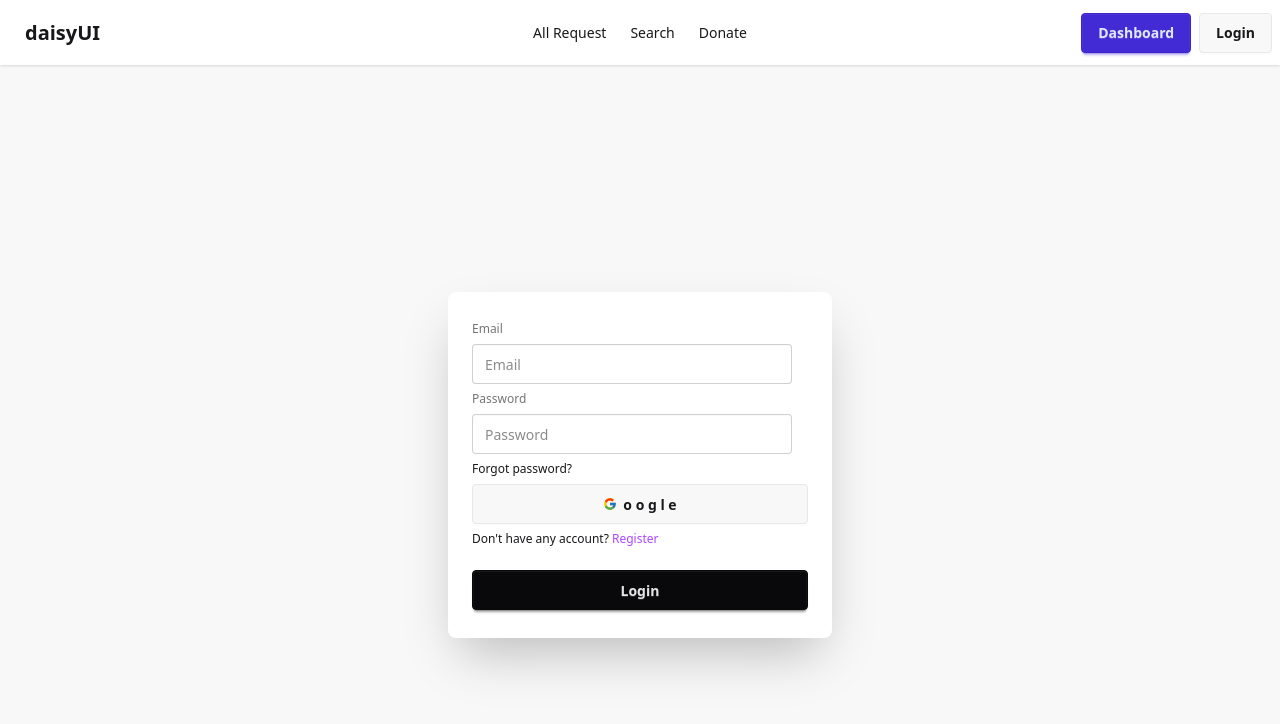
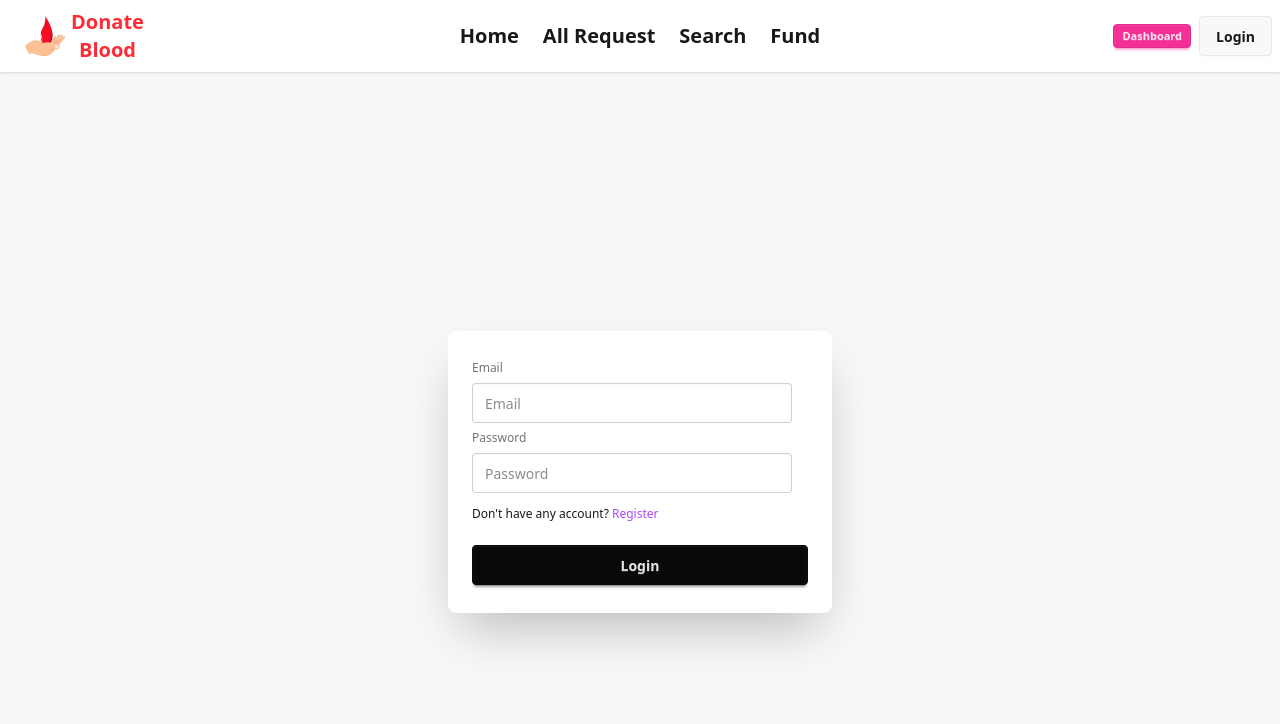
Before and after one commit to tonmoy-20/A-eleven-client-Side, a React (Vite) app: page /login in a window 1280 px wide. Shown: the top 724 px of the page. Built offline with nearby package versions, Linux system fonts and the light colour scheme; no server answers.

Commit message:
navbar correction

```diff
--- a/src/components/Navbar.jsx
+++ b/src/components/Navbar.jsx
@@ -3,7 +3,7 @@ import { Link } from "react-router";
 import { AuthContext } from "../Provider/AuthProvider";
 import { signOut } from "firebase/auth";
 import auth from "../firebase/firebase.config";
-
+import logo from "../assets/logo.png";
 const Navbar = () => {
   const { user } = useContext(AuthContext);
 
@@ -36,6 +36,9 @@ const Navbar = () => {
             className="menu menu-sm dropdown-content bg-base-100 rounded-box z-1 mt-3 w-52 p-2 shadow"
           >
             <li>
+              <Link to={"/"}>Home </Link>
+            </li>
+            <li>
               <Link>All Request </Link>
             </li>
             <li>
@@ -46,10 +49,16 @@ const Navbar = () => {
             </li>
           </ul>
         </div>
-        <a className="btn btn-ghost text-xl">daisyUI</a>
+        <Link to={"/"} className="btn btn-ghost text-xl text-red-500 font-bold">
+          <img className="w-10 h-10" src={logo} alt="" />
+          Donate <br /> Blood
+        </Link>
       </div>
       <div className="navbar-center hidden lg:flex">
-        <ul className="menu menu-horizontal px-1">
+        <ul className="menu menu-horizontal px-1 text-xl font-semibold ">
+          <li>
+            <Link to={"/"}>Home </Link>
+          </li>
           <li>
             <Link>All Request </Link>
           </li>
@@ -57,18 +66,25 @@ const Navbar = () => {
             <Link to={"/search-request"}>Search </Link>
           </li>
           <li>
-            <Link to={"/donate"}>Donate </Link>
+            <Link to={"/donate"}>Fund </Link>
           </li>
         </ul>
       </div>
       <div className="navbar-end">
-        <Link to={"/dashboard"} className="btn btn-primary mr-2">
+        <Link to={"/dashboard"} className="btn btn-secondary btn-xs mr-2">
           Dashboard
         </Link>
         {user ? (
-          <button onClick={logout} className="btn">
-            Logout
-          </button>
+          <>
+            <img
+              src={user?.photoURL}
+              alt="User Avatar"
+              className="w-10 h-10 rounded-full border border-gray-300"
+            />
+            <button onClick={logout} className="btn ml-2">
+              Logout
+            </button>
+          </>
         ) : (
           <Link to="/login" className="btn">
             Login
--- a/src/pages/Donate/Donate.jsx
+++ b/src/pages/Donate/Donate.jsx
@@ -39,7 +39,7 @@ const Donate = () => {
           placeholder="Type here"
           className="input"
         />
-        <button className="btn btn-primary" type="submit">
+        <button className="btn btn-accent text-white" type="submit">
           Donate
         </button>
       </form>
--- a/src/pages/Login.jsx
+++ b/src/pages/Login.jsx
@@ -3,14 +3,16 @@ import React, { useContext, useState } from "react";
 import { Link, useLocation, useNavigate } from "react-router";
 import { AuthContext } from "../Provider/AuthProvider";
 import auth from "../firebase/firebase.config";
-import { FcGoogle } from "react-icons/fc";
+// import { FcGoogle } from "react-icons/fc";
 import toast, { Toaster } from "react-hot-toast";
 
 const Login = () => {
-  const { setUser, handleGoogleSignIn } = useContext(AuthContext);
+  // const { setUser, handleGoogleSignIn } = useContext(AuthContext);
+  const { setUser } = useContext(AuthContext);
   const location = useLocation();
   const navigate = useNavigate();
-  const [email, setEmail] = useState("");
+  // const [email, setEmail] = useState("");
+  const [setEmail] = useState("");
 
   const handleSubmit = (e) => {
     e.preventDefault();
@@ -29,19 +31,19 @@ const Login = () => {
       });
   };
 
-  const googleSignIn = () => {
-    handleGoogleSignIn()
-      .then((result) => {
-        const user = result.user;
-        setUser(user);
-        navigate(location.state ? location.state : "/");
-      })
-      .catch((err) => console.log(err));
-  };
+  // const googleSignIn = () => {
+  //   handleGoogleSignIn()
+  //     .then((result) => {
+  //       const user = result.user;
+  //       setUser(user);
+  //       navigate(location.state ? location.state : "/");
+  //     })
+  //     .catch((err) => console.log(err));
+  // };
 
-  const handleForget = () => {
-    navigate(`/forget/${email}`);
-  };
+  // const handleForget = () => {
+  //   navigate(`/forget/${email}`);
+  // };
 
   return (
     <div>
@@ -67,13 +69,13 @@ const Login = () => {
                   placeholder="Password"
                 />
                 <div>
-                  <button onClick={handleForget} className="link link-hover">
+                  {/* <button onClick={handleForget} className="link link-hover">
                     Forgot password?
-                  </button>
+                  </button> */}
                 </div>
-                <button onClick={googleSignIn} className="btn  ">
+                {/* <button onClick={googleSignIn} className="btn  ">
                   <FcGoogle />o o g l e
-                </button>
+                </button> */}
                 <div>
                   <span>Don't have any account? </span>
                   <Link className="text-purple-500 font-medium" to="/signup">
--- a/src/pages/Register.jsx
+++ b/src/pages/Register.jsx
@@ -3,13 +3,13 @@ import { Link } from "react-router";
 import { AuthContext } from "../Provider/AuthProvider";
 import { updateProfile } from "firebase/auth";
 import auth from "../firebase/firebase.config";
-import { FcGoogle } from "react-icons/fc";
+// import { FcGoogle } from "react-icons/fc";
 import toast, { Toaster } from "react-hot-toast";
 import axios from "axios";
 const notify = () => toast(" Successfully Registerd.");
 const Register = () => {
-  const { registerWithEmailPassword, user, setUser, handleGoogleSignIn } =
-    useContext(AuthContext);
+  // const { registerWithEmailPassword, user, setUser, handleGoogleSignIn } =
+  const { registerWithEmailPassword, user, setUser } = useContext(AuthContext);
 
   const [upazilas, setUpazilas] = useState([]);
 
@@ -100,14 +100,14 @@ const Register = () => {
     }
   };
 
-  const googleSignUp = () => {
-    handleGoogleSignIn()
-      .then((result) => {
-        const user = result.user;
-        setUser(user);
-      })
-      .catch((err) => console.log(err));
-  };
+  // const googleSignUp = () => {
+  //   handleGoogleSignIn()
+  //     .then((result) => {
+  //       const user = result.user;
+  //       setUser(user);
+  //     })
+  //     .catch((err) => console.log(err));
+  // };
 
   console.log(user);
 
@@ -198,9 +198,9 @@ const Register = () => {
                 {/* <div>
                   <a className="link link-hover">Forgot password?</a>
                 </div> */}
-                <button onClick={googleSignUp} className="btn  ">
+                {/* <button onClick={googleSignUp} className="btn  ">
                   <FcGoogle />o o g l e
-                </button>
+                </button> */}
                 <div>
                   <span>Already have an account? </span>
                   <Link className="text-blue-500 font-medium" to="/login">
--- a/src/pages/searchRequest/SearchRequest.jsx
+++ b/src/pages/searchRequest/SearchRequest.jsx
@@ -89,7 +89,7 @@ const SearchRequest = () => {
             </option>
           ))}
         </select>
-        <button className="btn">Search</button>
+        <button className="btn btn-secondary">Search</button>
       </form>
     </div>
   );
```
Also changed, not shown: src/assets/logo.png (added).
